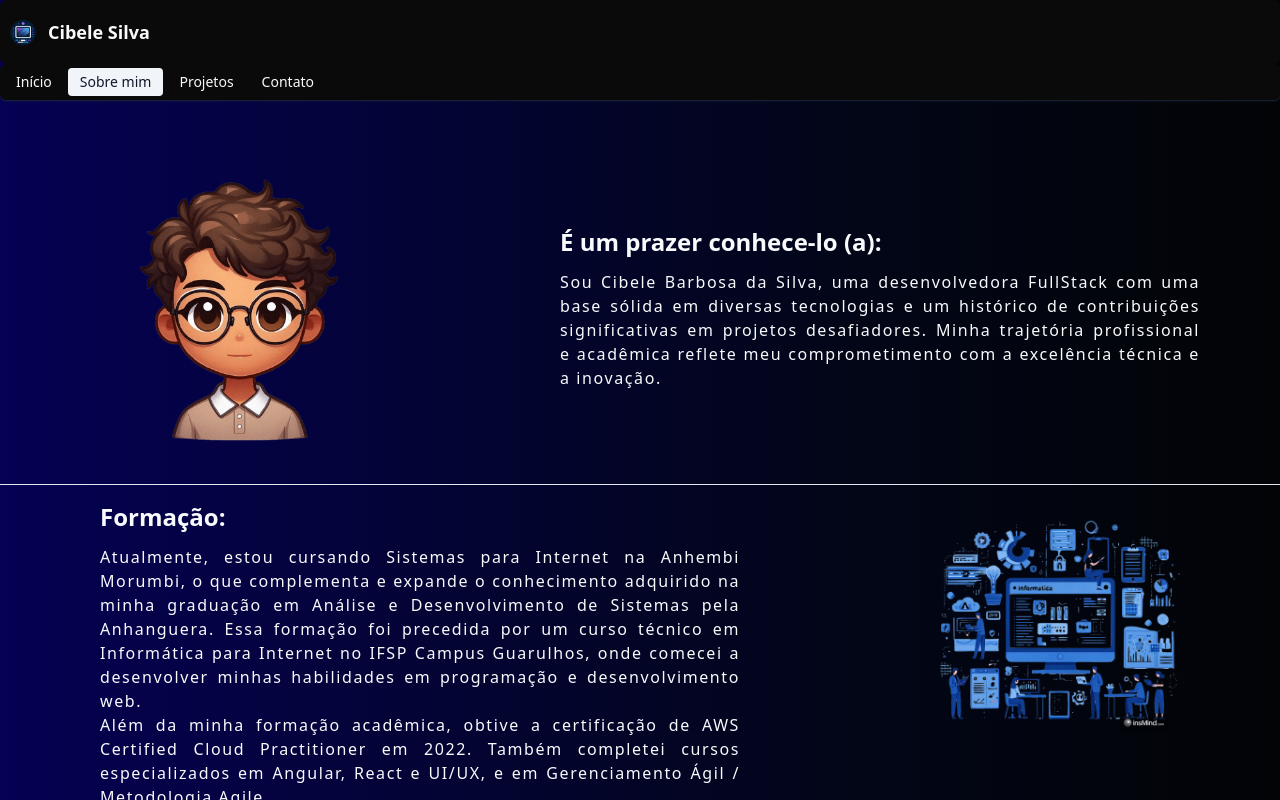
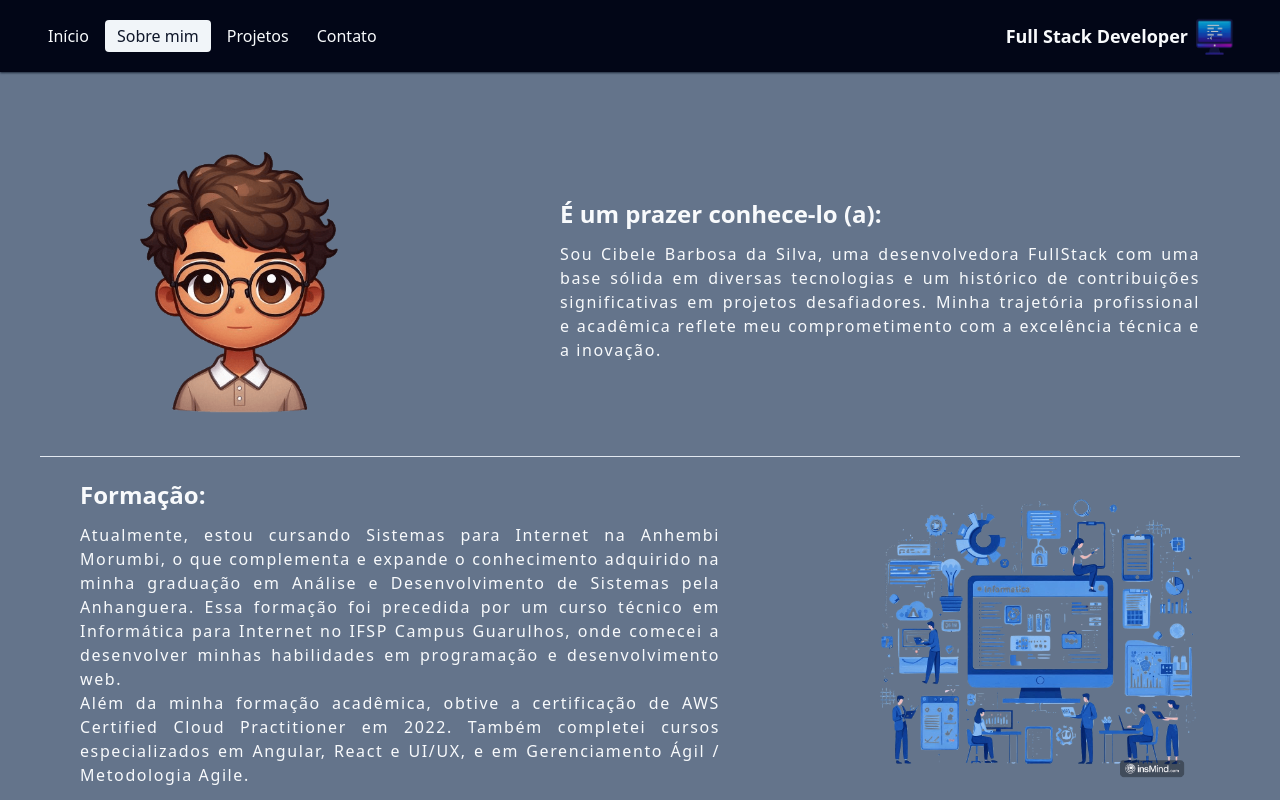
Before and after one commit to cibelebarbosa/portfolio, a React (Vite) app: page / in a window 1280 px wide. Both pictures are taken after a click on the button "Sobre mim". Shown: the top 800 px of the page. Built offline with nearby package versions, Linux system fonts and the light colour scheme.

Commit message:
feat: ajustes de layout

```diff
--- a/index.html
+++ b/index.html
@@ -13,13 +13,13 @@
       min-height: 100vh;
       display: flex;
       flex-direction: column;
-      background: rgb(5, 1, 83);
-      background: linear-gradient(
+      background: #64748b;
+      /* background: linear-gradient(
         90deg,
         rgba(5, 1, 83, 1) 0%,
         rgba(2, 6, 23, 1) 67%,
         rgba(3, 4, 6, 1) 100%
-      );
+      ); */
     "
   >
     <div id="root"></div>
--- a/src/components/custom/appbarcustom.tsx
+++ b/src/components/custom/appbarcustom.tsx
@@ -1,6 +1,6 @@
 import { Menubar, MenubarMenu, MenubarTrigger } from "@/components/ui/menubar";
 import { Avatar, AvatarFallback, AvatarImage } from "@/components/ui/avatar";
-import Logo from "../../assets/logo-portfolio.png";
+import Logo from "../../assets/logo-portifolio1.png";
 import {
   DropdownMenu,
   DropdownMenuContent,
@@ -25,18 +25,22 @@ export function AppBarCustom({ setMenuItem }: Props) {
   return (
     <>
       <section className="hidden sm:block">
-        <Menubar className="flex items-stretch bg-neutral-950 text-slate-50 border-none py-8">
-          <Avatar className="self-center">
+        {/* <Menubar className="flex bg-slate-950 text-slate-50 border-none rounded-none py-8 justify-end ">
+          <div className="text-lg font-semibold self-center">
+            Cibele Silva / Full Stack Developer
+          </div>
+          <img src={Logo} className="w-14 opacity-80" />
+          <Avatar className="">
             <AvatarImage src={Logo} />
             <AvatarFallback>C</AvatarFallback>
           </Avatar>
-          <div className="text-lg font-semibold self-center">Cibele Silva</div>
-        </Menubar>
-        <Menubar className="shadow-sm shadow-slate-800 bg-neutral-950 text-slate-50 border-none mb-3">
+        </Menubar> */}
+
+        <Menubar className="p-9 shadow-sm shadow-slate-800 bg-slate-950 text-slate-50 border-none rounded-none mb-3">
           <MenubarMenu>
             <MenubarTrigger
               onClick={() => setMenuItem(MenuTypes.inicio)}
-              className="cursor-pointer"
+              className="cursor-pointer text-md"
             >
               Início
             </MenubarTrigger>
@@ -44,7 +48,7 @@ export function AppBarCustom({ setMenuItem }: Props) {
           <MenubarMenu>
             <MenubarTrigger
               onClick={() => setMenuItem(MenuTypes.sobre)}
-              className="cursor-pointer"
+              className="cursor-pointer text-nowrap text-md"
             >
               Sobre mim
             </MenubarTrigger>
@@ -52,7 +56,7 @@ export function AppBarCustom({ setMenuItem }: Props) {
           <MenubarMenu>
             <MenubarTrigger
               onClick={() => setMenuItem(MenuTypes.projetos)}
-              className="cursor-pointer"
+              className="cursor-pointer text-md"
             >
               Projetos
             </MenubarTrigger>
@@ -60,11 +64,17 @@ export function AppBarCustom({ setMenuItem }: Props) {
           <MenubarMenu>
             <MenubarTrigger
               onClick={() => setMenuItem(MenuTypes.contato)}
-              className="cursor-pointer"
+              className="cursor-pointer text-md"
             >
               Contato
             </MenubarTrigger>
           </MenubarMenu>
+          <div className="flex w-full items-stretch justify-end">
+            <div className="text-lg font-semibold self-center">
+              Full Stack Developer
+            </div>
+            <img src={Logo} className="w-14 opacity-80" />
+          </div>
         </Menubar>
       </section>
 
--- a/src/pages/about.tsx
+++ b/src/pages/about.tsx
@@ -10,6 +10,7 @@ import { SiMysql } from "react-icons/si";
 import { DiPostgresql } from "react-icons/di";
 import { FaGitAlt } from "react-icons/fa";
 import { TbBrandTypescript } from "react-icons/tb";
+import { GiStarMedal } from "react-icons/gi";
 
 export default function About() {
   return (
@@ -34,10 +35,10 @@ export default function About() {
         </div>
       </section>
 
-      <hr className="my-4 mx-24 sm:mx-0" />
+      <hr className="my-4 mx-24 sm:mx-10" />
 
       <section className="flex justify-around">
-        <div className="flex items-stretch w-3/4 sm:w-1/2">
+        <div className="flex items-stretch w-3/4 sm:w-1/2 self-center">
           <div>
             <h3 className="text-center md:text-left text-2xl font-semibold mb-3">
               Formação:
@@ -60,20 +61,18 @@ export default function About() {
           </div>
         </div>
 
-        <img
-          src={Education}
-          alt="ProgrammingBG"
-          className="h-60 hidden sm:flex"
-        />
+        <div className="h-80 hidden sm:flex self-center">
+          <img src={Education} alt="ProgrammingBG" />
+        </div>
       </section>
 
-      <hr className="my-4 mx-24 sm:mx-0" />
+      <hr className="my-4 mx-24 sm:mx-10" />
 
       <section className="flex justify-around">
         <img
           src={ProfessionalIcon}
           alt="ProgrammingBG"
-          className="h-60 hidden sm:flex"
+          className="h-80 hidden sm:flex"
         />
         <div className="flex items-stretch w-3/4 sm:w-1/2">
           <div>
@@ -141,17 +140,59 @@ export default function About() {
           </div>
         </div>
       </section>
-      <hr className="my-4 mx-24 sm:mx-0" />
-      <section>
-      <FaReact />
-      <RiAngularjsLine />
-      <FaNodeJs />
-      <RiJavascriptLine />
-      <SiDotnet />
-      <SiMysql />
-      <DiPostgresql />
-      <FaGitAlt />
-      <TbBrandTypescript />
+
+      <hr className="my-4 mx-24 sm:mx-10" />
+
+      <section className="flex justify-around">
+        <div className="flex items-stretch w-3/4 sm:w-1/2 self-center">
+          <div>
+            <div>
+              <h3 className="text-center md:text-left text-2xl font-semibold mb-3">
+                Minhas principais habilidades:
+              </h3>
+              <ul className="list-disc text-xl w-full text-justify tracking-widest">
+                <li>
+                  <span className="font-bold">Desenvolvimento FullStack:</span>{" "}
+                  Experiência sólida em HTML, CSS, JavaScript e TypeScript.
+                </li>
+                <li>
+                  <span className="font-bold">Frameworks Front-End:</span>{" "}
+                  Proficiência em Angular e ReactJS.
+                </li>
+                <li>
+                  <span className="font-bold">Desenvolvimento Back-End:</span>{" "}
+                  Competente em NodeJS, Java e C#.
+                </li>
+                <li>
+                  <span className="font-bold">Bancos de Dados:</span>{" "}
+                  Experiência com MySQL e PostgreSQL.
+                </li>
+                <li>
+                  <span className="font-bold">Tecnologias e Ferramentas:</span>{" "}
+                  Conhecimento em GraphQL, Jasmine Framework e Git.
+                </li>
+                <li>
+                  <span className="font-bold">Metodologias Ágeis:</span>{" "}
+                  Experiência em Scrum.
+                </li>
+              </ul>
+            </div>
+          </div>
+        </div>
+        <div className="w-1/4 self-center">
+          <GiStarMedal size="200" />
+        </div>
+      </section>
+      <section className="flex justify-around p-9 border-y-4 mt-10">
+        <FaReact size="3rem" />
+        <RiAngularjsLine size="3rem" />
+        <FaNodeJs size="3rem" />
+        <RiJavascriptLine size="3rem" />
+        <SiDotnet size="3rem" />
+        <SiMysql size="3rem" />
+        <DiPostgresql size="3rem" />
+        <FaGitAlt size="3rem" />
+        <TbBrandTypescript size="3rem" />
       </section>
     </div>
   );
```
Also changed, not shown: src/assets/education.png, src/assets/logo-portifolio1.png (added).
